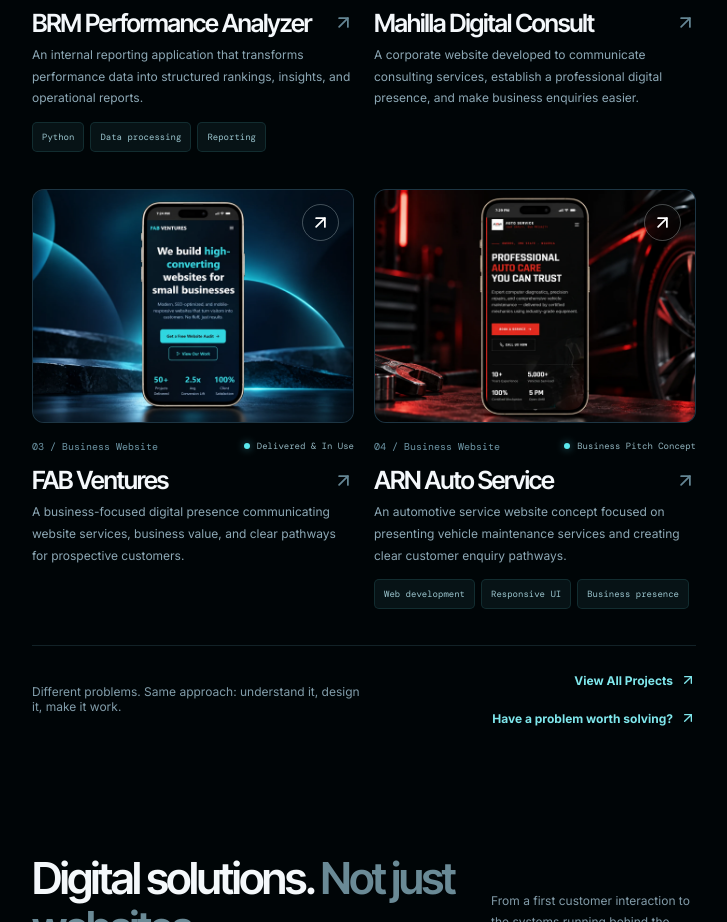
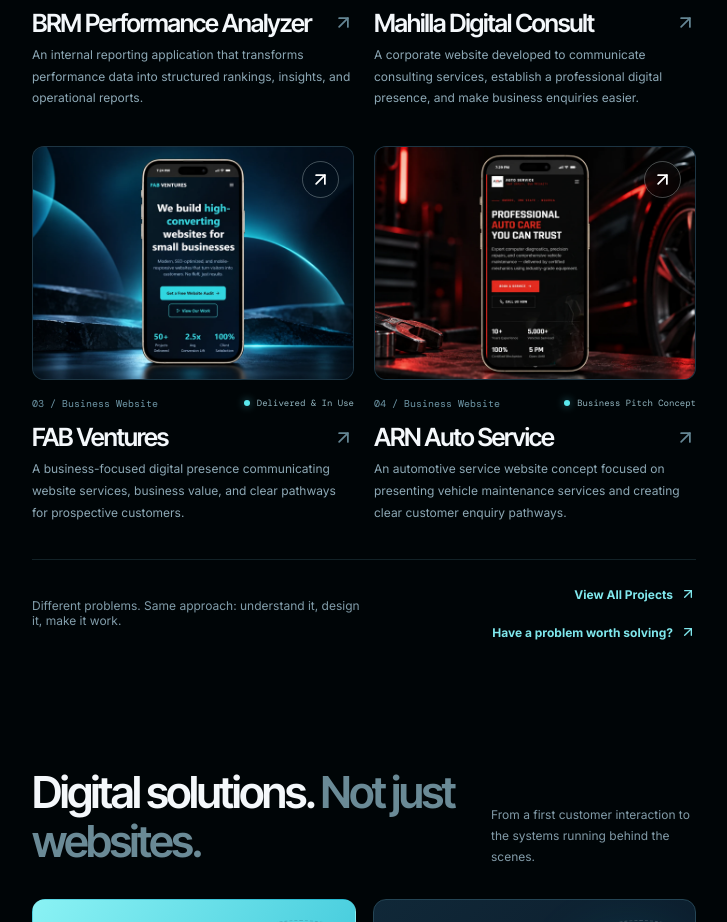
Before and after one commit to zoe-75/buildwithzoe, a React (Vite) app: page / in a window 1280 px wide. Shown: the part 1300-2222 px from the top of the page, without its empty margins (462-1189 px from the left). Built offline with nearby package versions, Linux system fonts and the light colour scheme.

Commit message:
minor modifications

```diff
--- a/index.html
+++ b/index.html
@@ -4,15 +4,15 @@
     <meta charset="UTF-8" />
     <meta name="viewport" content="width=device-width, initial-scale=1.0" />
     <meta name="theme-color" content="#000507" />
-    <meta name="description" content="zoe.. — Software developer and product builder. Web applications, internal tools, and business automation. Technology designed to solve real business problems." />
-    <meta property="og:title" content="zoe.. — Software built for real business problems" />
+    <meta name="description" content="Zoe - Software developer and product builder. Web applications, internal tools, and business automation. Technology designed to solve real business problems." />
+    <meta property="og:title" content="Zoe - Software built for real business problems" />
     <meta property="og:description" content="Web applications, internal tools, and workflow automation." />
     <meta property="og:image" content="/assets/zoe-brand-banner.png" />
-    <link rel="icon" type="image/svg+xml" href="/favicon.svg" />
+    <link rel="icon" type="image/png" href="/assets/zoe-favicon.png" />
     <link rel="preconnect" href="https://fonts.googleapis.com" />
     <link rel="preconnect" href="https://fonts.gstatic.com" crossorigin />
     <link href="https://fonts.googleapis.com/css2?family=DM+Mono:wght@400;500&family=Inter+Tight:wght@400;500;600;700;800&family=Inter:wght@400;500;600;700;800&display=swap" rel="stylesheet" />
-    <title>zoe.. — Software & business technology</title>
+    <title>Zoe - Software & business technology</title>
   </head>
   <body>
     <div id="root"></div>
--- a/src/Page.module.css
+++ b/src/Page.module.css
@@ -671,15 +671,8 @@
   line-height: 1.8;
   color: #8ca8b5;
   margin: 0;
-  min-height: 64px;
-}
-.projectTags {
-  display: flex;
-  gap: 6px;
-  flex-wrap: wrap;
-  margin-top: 13px;
-}
-.projectTags span,
+  min-height: 0;
+}
 .modalTags span {
   font: 9px var(--mono);
   color: #9bc5ce;
@@ -2943,9 +2936,6 @@
 .archiveCard .projectShort {
   min-height: 0;
 }
-.archiveCard .projectTags {
-  margin-top: 13px;
-}
 .archiveCard .projectMeta {
   margin-top: 17px;
 }
--- a/src/Page.tsx
+++ b/src/Page.tsx
@@ -632,11 +632,6 @@ function Projects({ onSelect }: { onSelect: (detail: Detail) => void }) {
                 <ArrowUpRight size={21} />
               </div>
               <p className={styles.projectShort}>{project.short}</p>
-              <div className={styles.projectTags}>
-                {project.focus.map((tag) => (
-                  <span key={tag}>{tag}</span>
-                ))}
-              </div>
             </motion.button>
           </Reveal>
         ))}
@@ -1267,7 +1262,6 @@ function ArchiveCard({ project, index }: { project: Project; index: number }) {
         </div>
         <div className={styles.projectTitleRow}><h3>{project.title}</h3><ArrowUpRight size={21} /></div>
         <p className={styles.projectShort}>{project.short}</p>
-        {project.focus.length > 0 && <div className={styles.projectTags}>{project.focus.map((tag) => <span key={tag}>{tag}</span>)}</div>}
       </motion.a>
     </Reveal>
   );
```
Also changed, not shown: public/assets/zoe-favicon.png (added).
